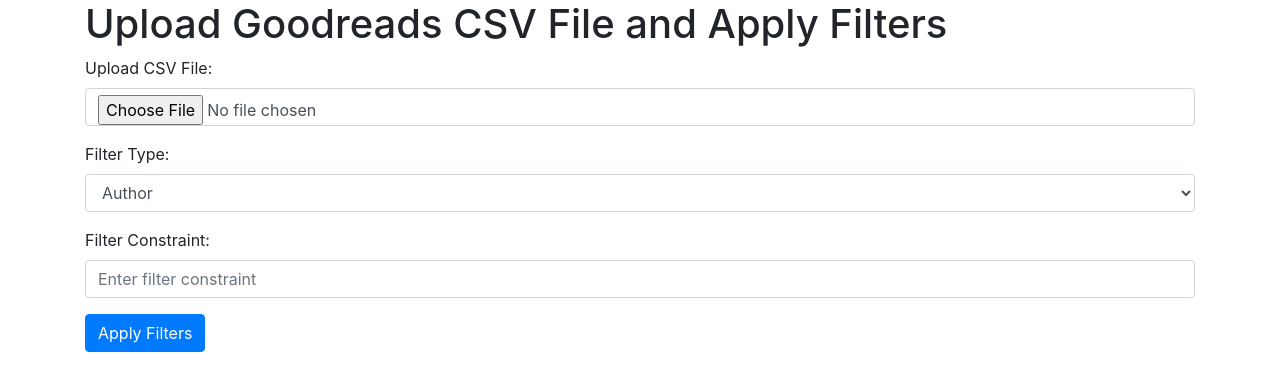
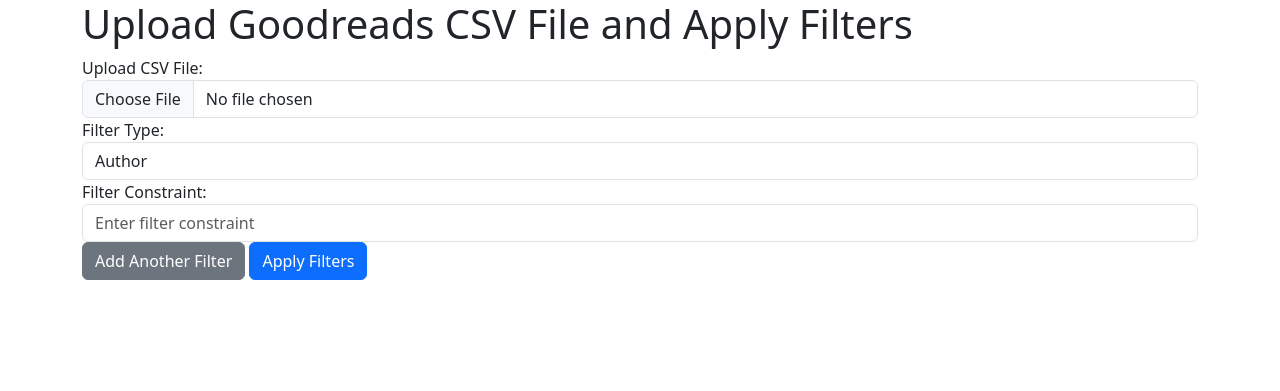
Before and after one commit to GSDion/Goodreads-list-filter, a Flask app: page / in a window 1280 px wide. Shown: the top 391 px of the page. Run offline with Flask 3, Linux system fonts and the light colour scheme; some libraries are stand-ins or nearby versions.

Commit message:
Added ability to use multiple filters on webpage
- Reorganize older files
- Added ability to use multiple filters on webpage (app.py, index.html)

```diff
--- a/app.py
+++ b/app.py
@@ -9,6 +9,8 @@
 def index():
     table = None  # Initialize the variable to store the filtered table
     if request.method == 'POST':
+        # Debug: Print the entire form data
+        print("Form data received:", request.form)
         if 'file' not in request.files:
             return "No file uploaded", 400
 
@@ -24,12 +26,24 @@
             # Get the filter inputs from the form
             # TO DO: Populate filters on form depending on column names of csv file
             # TO DO: Multiple filters (one sub_filter each)
+            # filters = {}
+            # filter_type = request.form.get('filter_type')
+            # sub_filter = request.form.get('sub_filter')
+
+            # if filter_type and sub_filter:
+            #     filters[filter_type] = sub_filter
+             # Get all filter types and sub-filters from the form
+            filter_types = request.form.getlist('filter_type[]')
+            sub_filters = request.form.getlist('sub_filter[]')
+            # Debug: Print filters
+            print("Filter types:", filter_types)
+            print("Sub filters:", sub_filters)
+            # Build the filters dictionary
             filters = {}
-            filter_type = request.form.get('filter_type')
-            sub_filter = request.form.get('sub_filter')
+            for filter_type, sub_filter in zip(filter_types, sub_filters):
+                if filter_type and sub_filter:
+                    filters[filter_type] = sub_filter
 
-            if filter_type and sub_filter:
-                filters[filter_type] = sub_filter
 
             # Apply filters
             filtered_data = filter_dataframe(dataFrame, filters)
@@ -43,10 +57,18 @@
 # Function to apply multiple filters
 def filter_dataframe(dataFrame, filters):
     for column_name, sub_filter in filters.items():
-        if column_name in ['Year Published', 'Date Added']:
-            dataFrame = dataFrame[dataFrame[column_name].astype('str').str.contains(sub_filter, na=False)]
-        else:
-            dataFrame = dataFrame[dataFrame[column_name].str.contains(sub_filter, na=False)]
+        print(f"Filtering column '{column_name}' with constraint '{sub_filter}'")
+        if column_name not in dataFrame.columns:
+                print(f"Column '{column_name}' does not exist in the DataFrame. Skipping...")
+                continue  # Skip filters for non-existent columns
+        try:
+            if column_name in ['Year Published', 'Date Added']:
+                dataFrame = dataFrame[dataFrame[column_name].astype('str').str.contains(sub_filter, na=False, case=False)]
+            else:
+                dataFrame = dataFrame[dataFrame[column_name].str.contains(sub_filter, na=False, case=False)]
+                print(f"DataFrame after filtering '{column_name}':\n", dataFrame)
+        except Exception as e:
+            print(f"Error filtering column '{column_name}': {e}")
     return dataFrame
 
 if __name__ == '__main__':
--- a/templates/index.css
+++ b/templates/index.css
@@ -0,0 +1,3 @@
+body {
+    background: rgb(249, 247, 244) !important;
+}
--- a/templates/index.html
+++ b/templates/index.html
@@ -7,7 +7,8 @@
     <meta name="viewport" content="width=device-width, initial-scale=1.0">
     <title>CSV Filter</title>
     <!-- TO DO: Custom stylesheet -->
-    <link href="https://stackpath.bootstrapcdn.com/bootstrap/4.5.2/css/bootstrap.min.css" rel="stylesheet">
+    <link href="https://cdn.jsdelivr.net/npm/bootstrap@5.3.3/dist/css/bootstrap.min.css" rel="stylesheet" integrity="sha384-QWTKZyjpPEjISv5WaRU9OFeRpok6YctnYmDr5pNlyT2bRjXh0JMhjY6hW+ALEwIH" crossorigin="anonymous">
+    <link rel="stylesheet" href="styles.css">
 </head>
 <!-- import './index.css'; -->
 <body>
@@ -16,14 +17,17 @@
         <h1>Upload Goodreads CSV File and Apply Filters</h1>
 
         <form action="/" method="POST" enctype="multipart/form-data">
+
             <div class="form-group">
                 <label for="file">Upload CSV File:</label>
                 <input type="file" class="form-control" id="file" name="file">
             </div>
 
+            <div id="filters-container">
                 <div class="form-group">
                     <label for="filter_type">Filter Type:</label>
-                <select class="form-control" id="filter_type" name="filter_type">
+                    <!--Make sure the names for filter_type[ ] and sub_filter[ ] match the python-->
+                    <select class="form-control" id="filter_type" name="filter_type[]">
                         <option value="Author">Author</option>
                         <option value="Year Published">Year Published</option>
                         <option value="Publisher">Publisher</option>
@@ -34,9 +38,13 @@
 
                 <div class="form-group">
                     <label for="sub_filter">Filter Constraint:</label>
-                <input type="text" class="form-control" id="sub_filter" name="sub_filter" placeholder="Enter filter constraint">
+                    <input type="text" class="form-control" id="sub_filter" name="sub_filter[]" placeholder="Enter filter constraint">
                 </div>
+            </div>
+
+            <button type="button" id="add-filter" class="btn btn-secondary">Add Another Filter</button>
             <button type="submit" class="btn btn-primary">Apply Filters</button>
+
         </form>
 
         <!-- Conditionally render the table if results exist -->
@@ -46,6 +54,54 @@
                 {{ table|safe }}
             </div>
         {% endif %}
+
+        <!-- JavaScript to dynamically add more filter fields -->
+        <script>
+            // Select the "Add Another Filter" button
+            document.getElementById('add-filter').addEventListener('click', function() {
+                // Find the container where new filters will be added
+                const container = document.querySelector('form');
+
+                // Create a new <div> to hold the new filter fields
+                const newFilterGroup = document.createElement('div');
+
+                // Add Bootstrap's "form-group" class
+                // and "filter-group" class for potential custom styling
+                newFilterGroup.classList.add('form-group', 'filter-group');
+
+                // Set the inner HTML of the new div with filter type and constraint fields
+                newFilterGroup.innerHTML = `
+                    <label>Select Filter Type:</label>
+                    <select name="filter_type[]" class="form-control">
+                        <option value="Author">Author</option>
+                        <option value="Year Published">Year Published</option>
+                        <option value="Publisher">Publisher</option>
+                        <option value="Binding">Binding</option>
+                        <option value="Date Added">Date Added</option>
+                    </select>
+                    <label>Enter Filter Constraint:</label>
+                    <input type="text" name="sub_filter[]" class="form-control" placeholder="Enter constraint">
+                    <button type="button" class="delete-filter btn btn-secondary mt-2">Delete filter</button>
+                `;
+
+                // Append the new filter group to the form
+                container.appendChild(newFilterGroup);
+            });
+
+            // Delete individual filter (event delegation)
+            document.querySelector('form').addEventListener('click', function (e) {
+                // Check if the clicked element is a delete button
+                if (e.target.classList.contains('delete-filter')) {
+                    // Remove the parent filter group
+                    const filterGroup = e.target.closest('.filter-group');
+                    if (filterGroup) {
+                        filterGroup.remove();
+                    }
+                }
+            });
+
+        </script>
+
     </div>
 </body>
 </html>
```
Also changed, not shown: old/goodreads_filter.py (renamed from goodreads_filter.py), old/goodreads_library_export.csv (renamed from goodreads_library_export.csv). Lines whose indentation alone changed are shown as unchanged.
